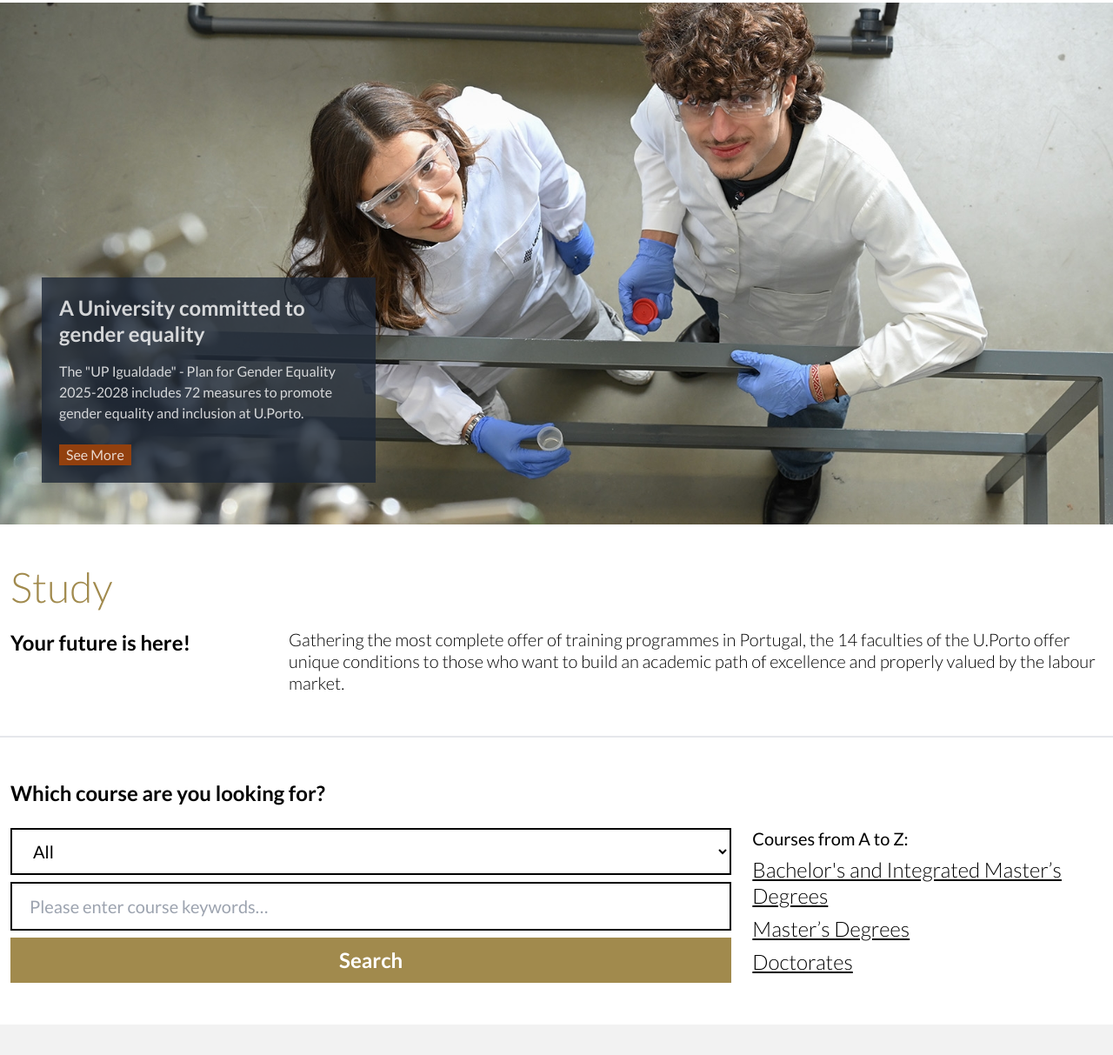
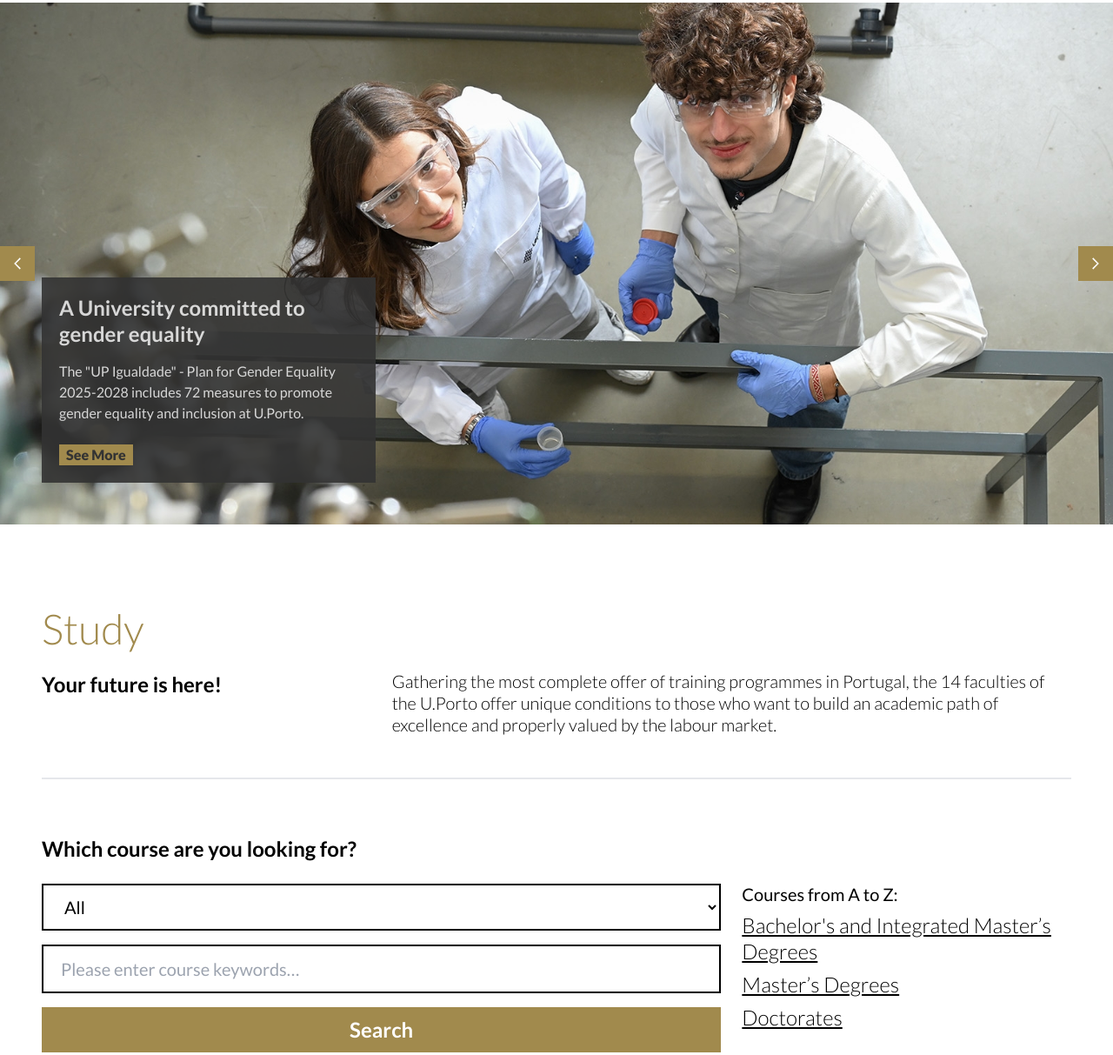
Before and after one commit to vixalien/university_porto_clone, a plain HTML site: page index.html in a window 1280 px wide. Shown: the part 45-1258 px from the top of the page at 87% size. Drawn offline with nearby package versions, Linux system fonts and the light colour scheme.

Commit message:
fix layout

```diff
--- a/index.html
+++ b/index.html
@@ -22,26 +22,62 @@
   <nav>
     Main Nav
   </nav>
-  <div class="flex w-auto h-[600px] relative">
+  <div class="flex w-auto h-[400px] md:h-[600px] relative">
     <img class="absolute top-0 bottom-0 left-0 right-0 w-full h-full object-cover"
       src="./images/estudantes-feup-2024-igualdade_05_destaque.format-jpeg.jpeg">
     <div class="absolute left-0 right-0 bottom-0 max-w-7xl mx-auto">
       <div
-        class=" text-white lg:ms-12 lg:mb-12 text-opacity-80 flex flex-col gap-4 items-start bg-gray-800 bg-opacity-80 p-5 lg:max-w-96">
+        class="text-white lg:ms-12 lg:mb-12 text-opacity-80 flex flex-col gap-4 items-start bg-[#333333e5] p-5 lg:max-w-96 min-h-40">
         <div class="font-bold text-2xl leading-tight">A University committed to gender equality</div>
         <div class="max-lg:hidden">The "UP Igualdade" - Plan for Gender Equality 2025-2028 includes 72 measures to
           promote gender equality and
           inclusion at U.Porto.</div>
-        <div class="bg-amber-800 px-2 mt-2">See More</div>
+        <div class="bg-[#a18a4d] text-[#333] font-black px-2 mt-2">See More</div>
+      </div>
+    </div>
+    <div class="absolute my-auto h-full flex items-center">
+      <div class="bg-[#a18a4d] p-2 text-white cursor-pointer">
+        <svg xmlns="http://www.w3.org/2000/svg" viewBox="0 0 512 512" class="w-6 fill-current">
+          <defs>
+            <style>
+              .cls-1 {
+                fill: none;
+              }
+            </style>
+          </defs>
+          <line class="cls-1" x2="512"></line>
+          <polygon
+            points="337.97 137.24 315.34 114.62 196.62 233.35 196.62 233.35 173.99 255.98 196.62 278.61 315.38 397.38 338.01 374.76 219.24 255.98 337.97 137.24">
+          </polygon>
+          <rect class="cls-1" width="512" height="512"></rect>
+        </svg>
+      </div>
+    </div>
+    <div class="absolute my-auto right-0 h-full flex items-center">
+      <div class="bg-[#a18a4d] p-2 text-white cursor-pointer">
+        <svg xmlns="http://www.w3.org/2000/svg" viewBox="0 0 512 512" class="w-6 fill-current">
+          <defs>
+            <style>
+              .cls-1 {
+                fill: none;
+              }
+            </style>
+          </defs>
+          <line class="cls-1" x2="512"></line>
+          <polygon
+            points="174.03 374.76 196.66 397.38 315.38 278.65 315.38 278.65 338.01 256.02 315.38 233.39 196.62 114.62 173.99 137.24 292.76 256.02 174.03 374.76">
+          </polygon>
+          <rect class="cls-1" width="512" height="512"></rect>
+        </svg>
       </div>
     </div>
   </div>
 
-  <div class="max-w-7xl mx-auto py-12 px-3">
-    <div class="grid gap-6 grid-cols-1 lg:grid-cols-4">
+  <div class="max-w-7xl mx-auto pt-24 pb-12 lg:px-12 px-3">
+    <div class="grid gap-6 grid-cols-1 lg:grid-cols-3">
       <div class="text-[#a18a4d] text-5xl font-light">Study</div>
       <div class="text-2xl font-semibold lg:row-start-2">Your future is here!</div>
-      <div class="lg:col-span-3 lg:row-start-2 text-xl leading-tight font-light">
+      <div class="lg:col-span-2 lg:row-start-2 text-xl leading-tight font-light">
         Gathering the most complete offer of training programmes in Portugal, the 14 faculties of the U.Porto offer
         unique
         conditions to those who want to build an academic path of excellence and properly valued by the labour market.
@@ -49,10 +85,10 @@
     </div>
   </div>
 
-  <div class="max-w-7xl mx-auto py-12 px-3 border-t-2">
-    <div class="grid gap-6 grid-cols-1 lg:grid-cols-3">
+  <div class="max-w-7xl mx-auto pb-24 lg:px-12 px-3">
+    <div class="grid gap-6 grid-cols-1 lg:grid-cols-3 border-t-2 pt-16">
       <div class="text-2xl font-semibold lg:col-span-3">Which course are you looking for?</div>
-      <div class="flex flex-col gap-2 lg:row-start-2 lg:col-span-2">
+      <div class="flex flex-col gap-4 lg:row-start-2 lg:col-span-2">
         <select class="p-3 px-5 text-xl bg-white border-2 border-black">
           <option name="all">All</option>
           <option name="bachelors">Bachelor's and Integrated Master's Degrees</option>
@@ -84,7 +120,7 @@
   </div>
 
   <div class="bg-[#f2f2f2]">
-    <div class="max-w-7xl mx-auto py-16 px-3 flex flex-col gap-10">
+    <div class="max-w-7xl mx-auto py-16 lg:px-12 px-3 flex flex-col gap-10">
       <div class="flex justify-between items-center text-[#a18a4d]">
         <div class="text-5xl font-light">News</div>
         <a class="flex gap-1 items-center" href="#">
@@ -190,10 +226,10 @@
     </div>
   </div>
 
-  <div class="max-w-7xl mx-auto py-16 px-3 flex flex-col gap-7">
-    <div class="text-5xl font-light text-[#a18a4d]">We are a University of Excellence!</div>
+  <div class="max-w-7xl mx-auto py-16 lg:px-12 px-3 grid grid-cols-1 xl:grid-cols-5 gap-7">
+    <div class="text-5xl font-light text-[#a18a4d] xl:col-span-2 lg:bg-[url('./images/minerva_01.png')] bg-[100%_0] bg-no-repeat">We are a University of Excellence!</div>
 
-    <div class="font-light text-lg leading-relaxed flex flex-col gap-8">
+    <div class="font-light text-lg leading-relaxed flex flex-col gap-8 xl:col-span-3">
       <p>
         With over 100 years of history, the University of Porto is a <span class="font-normal">leading teaching and
           scientific research institution
@@ -210,10 +246,9 @@
       <p>
         <span class="font-normal">We are waiting for you!</span>
       </p>
-    </div>
 
       <a class="flex items-center text-[#a18a4d]" href="#">
-      <span class="font-bold">All News</span>
+        <span class="font-bold">See More</span>
         <svg xmlns="http://www.w3.org/2000/svg" viewBox="0 0 512 512"
           class="w-8 h-8 fill-current hover:translate-x-1 transition-transform">
           <defs>
@@ -231,8 +266,9 @@
         </svg>
       </a>
     </div>
+  </div>
 
-  <div class="max-w-7xl mx-auto py-16 px-3 flex flex-col gap-7 border-t-4">
+  <div class="max-w-7xl mx-auto py-16 lg:px-12 px-3 flex flex-col gap-7 border-t-4">
     <div class="text-5xl font-light text-[#a18a4d]">Research</div>
 
     <div class="text-3xl font-semibold">Research University</div>
@@ -257,7 +293,7 @@
   </div>
 
   <div class="bg-[#a18a4d] text-white">
-    <div class="max-w-7xl mx-auto py-16 px-3 flex flex-col gap-7">
+    <div class="max-w-7xl mx-auto py-16 lg:px-12 px-3 flex flex-col gap-7">
       <div class="flex justify-center relative">
         <svg viewBox="0 0 512 512" class="w-32 fill-current" role="img" aria-hidden="true">
           <path
@@ -313,7 +349,7 @@
   </div>
 
   <div class="bg-[#f2f2f2]">
-    <div class="max-w-7xl mx-auto py-16 px-3 flex flex-col gap-7">
+    <div class="max-w-7xl mx-auto py-16 lg:px-12 px-3 flex flex-col gap-7">
       <div class="text-5xl font-light text-[#a18a4d]">Frequently asked questions</div>
 
       <div>
```
Also changed, not shown: images/minerva_01.png (added). Lines whose indentation alone changed are shown as unchanged.
